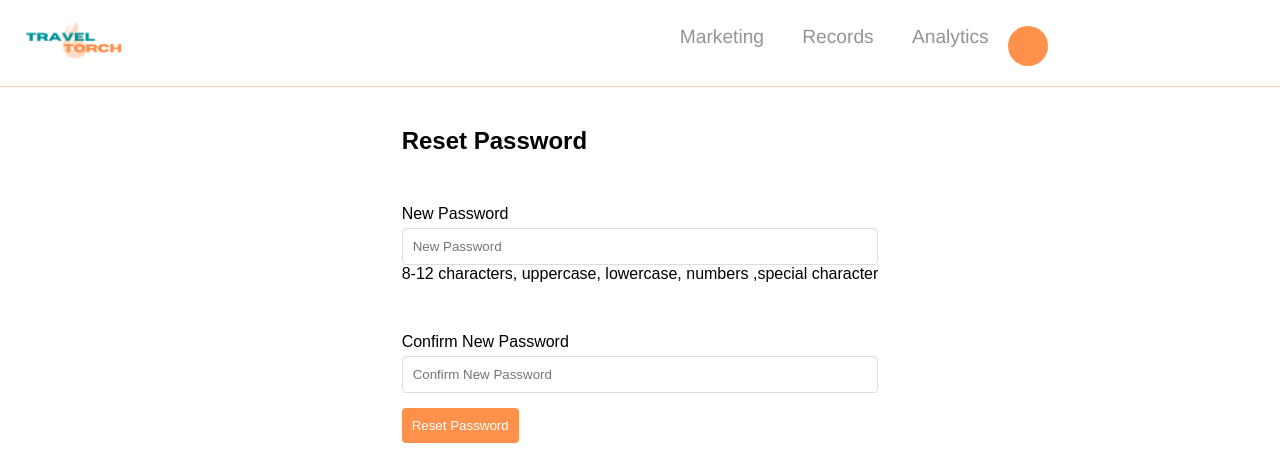
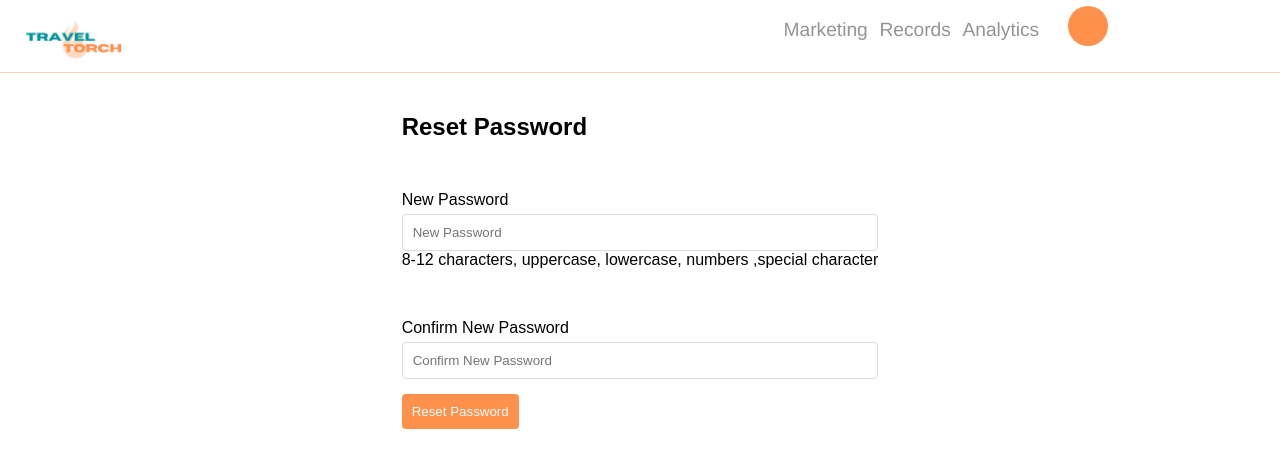
Before and after one commit to KofiBoadu/Marrakesh, a Flask app: template app/templates/reset_password.html in a window 1280 px wide. Shown: the top 462 px of the page. After the commit the page ends 429 px from the top, so only its background shows below. Run offline with Flask 3, Linux system fonts and the light colour scheme; the template is opened without the code that fills it, so the values that code supplies are empty; style sheets or scripts are compiled from the project's sources; parts of the project's set-up code (start-up, migrations or seed data) failed here and were passed over.

Commit message:
making adjustments to styling

```diff
--- a/app/static/css/base.css
+++ b/app/static/css/base.css
@@ -18,12 +18,12 @@ body {
 }
 .nav_links {
   display: flex;
-  margin-right: 20%;
+  margin-right: 10%;
   margin-top: 2%;
 }
 .nav_link {
   list-style: none;
-  margin-left: 10%;
+  margin-right: 5%;
 }
 .nav_link a {
   text-decoration: none;
@@ -48,8 +48,6 @@ body {
   align-items: center;
   font-family: Arial, sans-serif;
   margin-bottom: 20px;
-  width: 150px;
-  margin-left: 5%;
 }
 
 .user-container {
@@ -57,13 +55,12 @@ body {
   align-items: center;
   font-family: Arial, sans-serif;
   margin-bottom: 20px;
-  width: 150px;
-  margin-left: 5%;
 }
 
 .user-info {
   display: flex;
   width: 200px;
+  margin-left: 2%;
 }
 
 .user-initials-circle {
@@ -99,6 +96,7 @@ body {
   min-width: 100px;
   box-shadow: 0px 8px 16px 0px rgba(0, 0, 0, 0.2);
   z-index: 1;
+  margin-top: 150px;
 }
 
 /* Logout Link Styling */
--- a/app/static/css/base.scss
+++ b/app/static/css/base.scss
@@ -21,13 +21,14 @@
     }
     &_links{
         display: flex;
-        margin-right: 20%;
+        margin-right: 10%;
         margin-top: 2%;
 
     }
     &_link{
         list-style: none;
-        margin-left:10% ;
+        margin-right: 5%;
+
     }
     &_link a {
 
@@ -54,8 +55,7 @@
     align-items: center;
     font-family: Arial, sans-serif;
     margin-bottom: 20px;
-    width: 150px;
-    margin-left: 5%;
+
 }
 
 
@@ -64,14 +64,14 @@
     align-items: center;
     font-family: Arial, sans-serif;
     margin-bottom: 20px;
-    width: 150px;
-    margin-left: 5%;
+
 }
 
 
 .user-info{
   display:  flex;
-  width: 200px
+  width: 200px;
+  margin-left: 2%;
 }
 
 
@@ -112,6 +112,7 @@
     min-width: 100px;
     box-shadow: 0px 8px 16px 0px rgba(0,0,0,0.2);
     z-index: 1;
+    margin-top: 150px;
 }
 
 /* Logout Link Styling */
--- a/app/templates/base.html
+++ b/app/templates/base.html
@@ -30,20 +30,25 @@
                 </a>
 
             </div>
+
+            <div class="user-container nav_link ">
                 <ul class="nav_links">
                     <li class="nav_link"><a href="{{ url_for('marketing.marketing_emails') }}">Marketing</a></li>
                     <li class="nav_link"><a href="bookings.html">Records</a></li>
                     <li class="nav_link"><a href="customers.html">Analytics</a></li>
-                <div class="user-container nav_link ">
+
+                </ul>
 
                 <div class="user-info">
                     <!-- Circle for Initials -->
                     <div class="user-initials-circle">
-        <span class="user-initials">{{ username[1].capitalize()[0] + username[2].capitalize()[0] }}</span>
+                        <span class="user-initials">{{ username[1].capitalize()[0] + username[2].capitalize()[0]
+                            }}</span>
                     </div>
                     <!-- User's Full Name and Dropdown Arrow -->
                     <div class="user-name-dropdown">
-        <span class="user-fullname">{{ username[1].capitalize() + ' ' + username[2].capitalize() }}</span>
+                        <span class="user-fullname">{{ username[1].capitalize() + ' ' + username[2].capitalize()
+                            }}</span>
                         <!-- Dropdown Content -->
                         <div class="dropdown-content">
                             <a href="{{ url_for('users.log_out')}}">Logout</a>
```
Also changed, not shown: 1 other file. Lines whose indentation alone changed are shown as unchanged.
